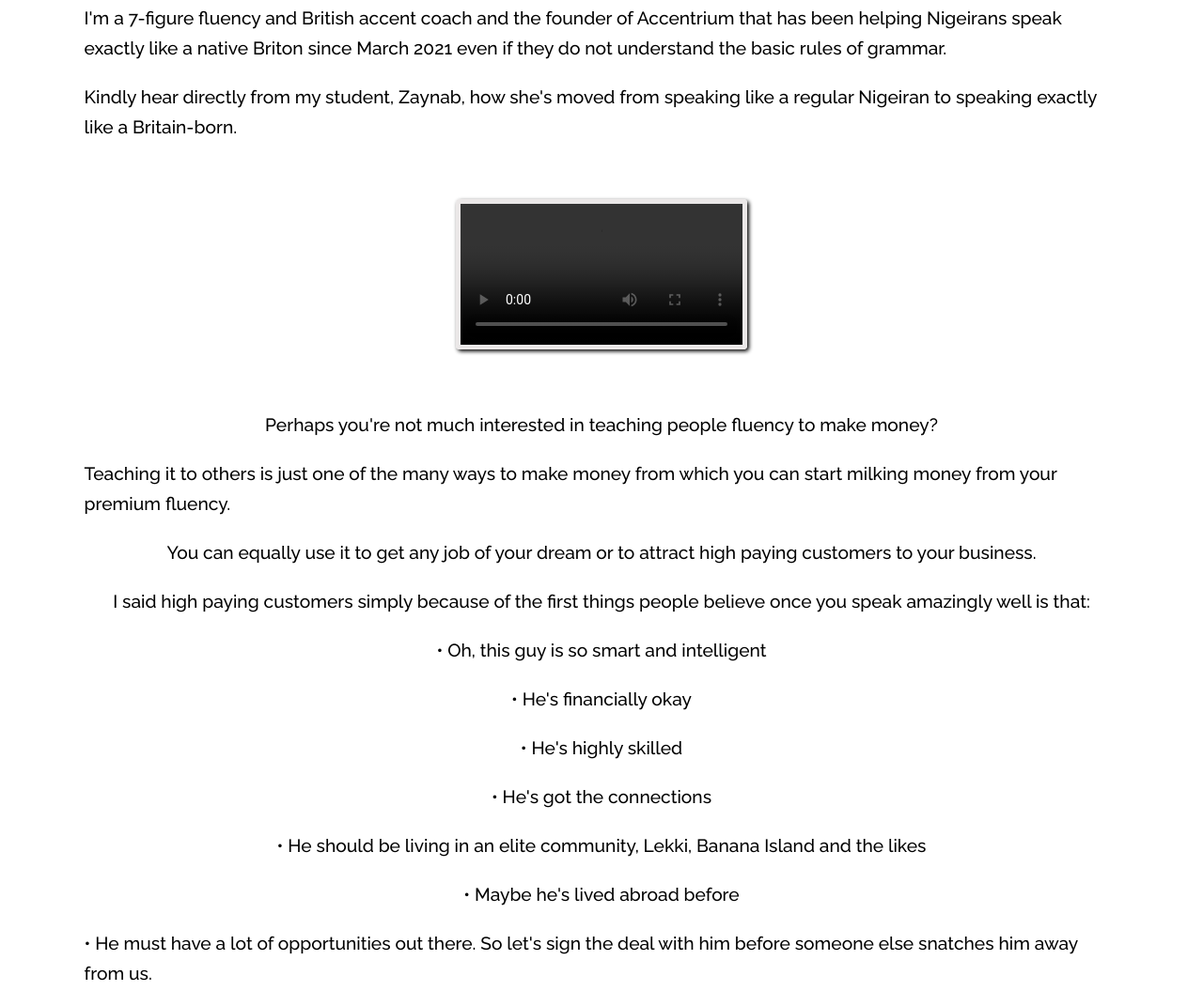
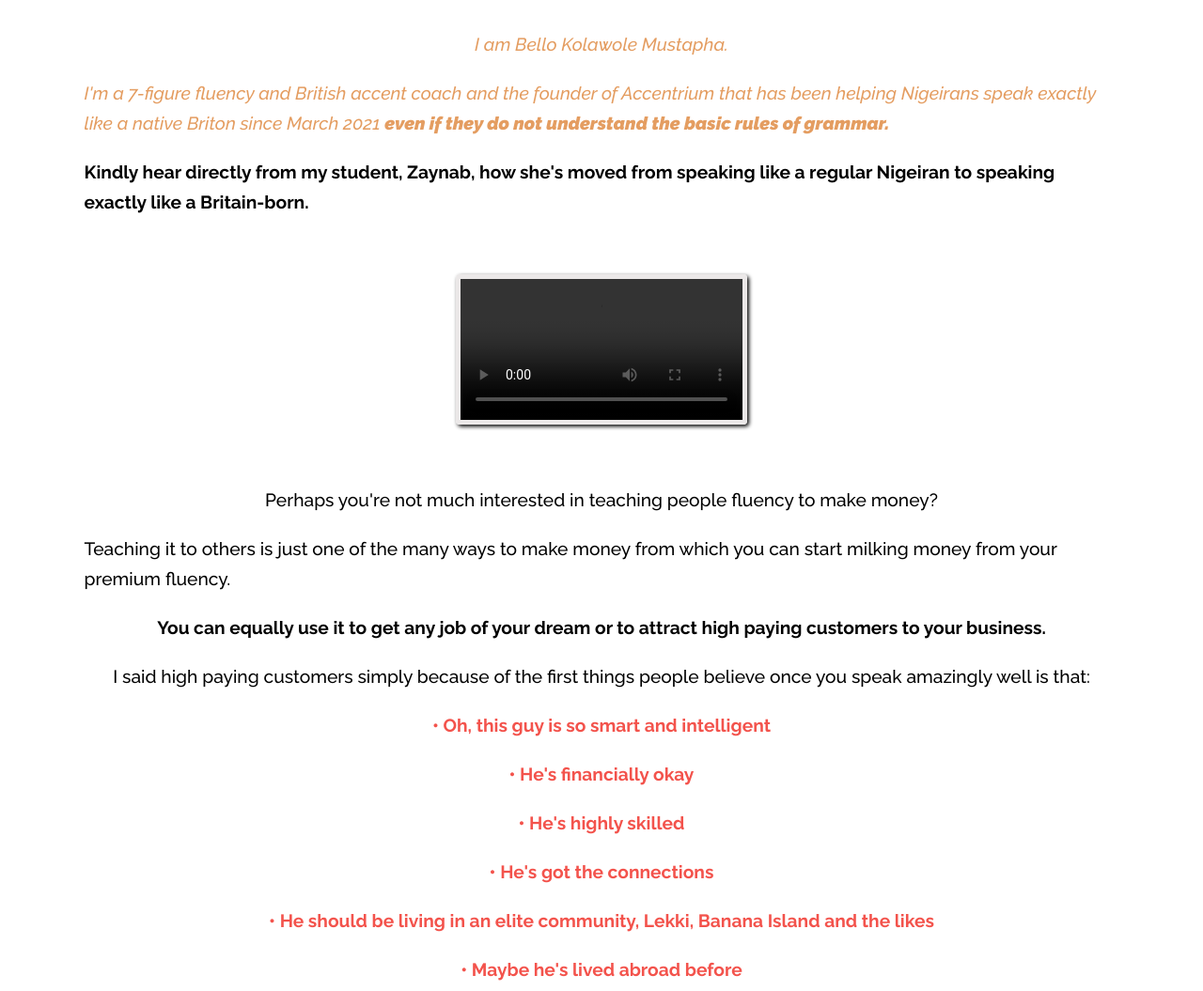
Before and after one commit to Kolacodes/fkit, a website: page index.html in a window 1280 px wide. Shown: the part 4758-5813 px from the top of the page at 94% size. Drawn offline with Linux system fonts and the light colour scheme; grey boxes are pictures that could not be loaded.

Commit message:
make better

```diff
--- a/index.html
+++ b/index.html
@@ -313,19 +313,36 @@
   <p class="p-text-block">
     Learning what's mentioned in numbers 2 and 3 isn't a waste of time though but all I'm telling you is:
   </p>
-  <p class="p-text-block">
+  <p class="bold p-text-block">
     I was able to speak like a native English speaker to the amazement of my friends and acquaintances without knowing all of those freaking boring things.
   </p>
-  <p class="p-text-block">
-    So how do you now learn it in a well simplified manner without having to go through all those complex things?
-  </p>
+
+
+
+
+  <div class="mb-sm mt-sm card-wrapper">
+    <div class="card-3 italic bold color-brown-light bg-grey">
+      <blockquote>
+        <!-- <p class="p-text-block">
+          But what action did I take to land myself all these internet goodies?
+        </p> -->
+      <p class="">
+        So how do you now learn it in a well simplified manner without having to go through all those complex things?
+      </p>
+      </blockquote>
+      <!-- <br> -->
+      <!-- <cite>Abu Zayd, 2009</cite> -->
+      <!-- <p class="author">Abu Zayd, 2009</p> -->
+    </div>
+  </div>
+<!-- </p> -->
   <p class="p-text-block">
     Perhaps you're now considering buying a best selling fluency course on Udemy or even learn it free from YouTube?
   </p>
   <p class="p-text-block">
     Just a minute..
   </p>
-  <p class="p-text-block">
+  <p class="bold p-text-block">
     My experience buying such course on Udemy made me realise that these white instructors on Udemy don't deeply understand what it takes for an African to speak the English language exactly like a native.
   </p>
   <p class="p-text-block">
@@ -344,13 +361,21 @@
 <div class="section">
 
 
-  <p class="p-text-block">
+  <p class="color-brown-light italic p-text-block">
     I am Bello Kolawole Mustapha.
   </p>
-  <p class="p-text-block">
-    I'm a 7-figure fluency and British accent coach and the founder of Accentrium that has been helping Nigeirans speak exactly like a native Briton since March 2021 even if they do not understand the basic rules of grammar.
+  <p class="color-brown-light italic p-text-block">
+    I'm a 7-figure fluency and
+    British accent coach and
+    the founder of Accentrium that
+    has been helping Nigeirans
+    speak exactly like a native Briton
+    since March 2021
+    <span class="bold">
+    even if they do not understand the basic rules of grammar.
+    </span>
   </p>
-  <p class="p-text-block">
+  <p class="bold p-text-block">
     Kindly hear directly from my student, Zaynab, how she's moved from speaking like a regular Nigeiran to speaking exactly like a Britain-born.
   </p>
 
@@ -373,31 +398,35 @@
   <p class="p-text-block">
     Teaching it to others is just one of the many ways to make money from which you can start milking money from your premium fluency.
   </p>
-  <p class="p-text-block">
+  <p class="bold p-text-block">
     You can equally use it to get any job of your dream or to attract high paying customers to your business.
   </p>
   <p class="p-text-block">
     I said high paying customers simply because of the first things people believe once you speak amazingly well is that:
   </p>
-  <p class="p-text-block">
+  <p class="bold pri-color p-text-block">
     • Oh, this guy is so smart and intelligent
   </p>
-  <p class="p-text-block">
+  <p class="bold pri-color p-text-block">
+
     • He's financially okay
   </p>
-  <p class="p-text-block">
+  <p class="bold pri-color p-text-block">
+
     • He's highly skilled
   </p>
-  <p class="p-text-block">
+  <p class="bold pri-color p-text-block">
+
     • He's got the connections
   </p>
-  <p class="p-text-block">
+  <p class="bold pri-color p-text-block">
+
     • He should be living in an elite community, Lekki, Banana Island and the likes
   </p>
-  <p class="p-text-block">
+  <p class="bold pri-color p-text-block">
     • Maybe he's lived abroad before
   </p>
-  <p class="p-text-block">
+  <p class="bold pri-color p-text-block">
     • He must have a lot of opportunities out there. So let's sign the deal with him before someone else snatches him away from us.
   </p>
   <p class="p-text-block">
@@ -409,7 +438,7 @@
   <p class="p-text-block">
     Exactly what people will begin to think of you too and which will allow you to charge them whatever amount you want from them whenever they're hiring you.
   </p>
-  <p class="p-text-block">
+  <p class="bold p-text-block">
     Here's another student of mine, Abdullah Fawzaan, a madrasah boy like myself who achieved the same result in roughly a month and how his new mode of speaking has been drawing people to his business..
   </p>
 
@@ -427,9 +456,11 @@
   <p class="p-text-block">
     For you to achieve this without having to go through those boring things that I mentioned earlier,
   </p>
-  <p class="p-text-block">
+  <p class="color-brown-light p-text-block">
     I've prepared a kit for you called
+    <span class="bold pri-color">
     "My Ultimate Fluency Kit"
+    </span>
     which has been working wonders
     for those who made a purchase of it.
   </p>
@@ -445,7 +476,7 @@
   <p class="p-text-block">
     Ummu Mahmudah was of those who got the kit early on..
   </p>
-  <p class="p-text-block">
+  <p class="bold p-text-block">
     Kindly hear directly from Ummu Mahmudah about her experience with the kit 👇🏾
   </p>
 
```
